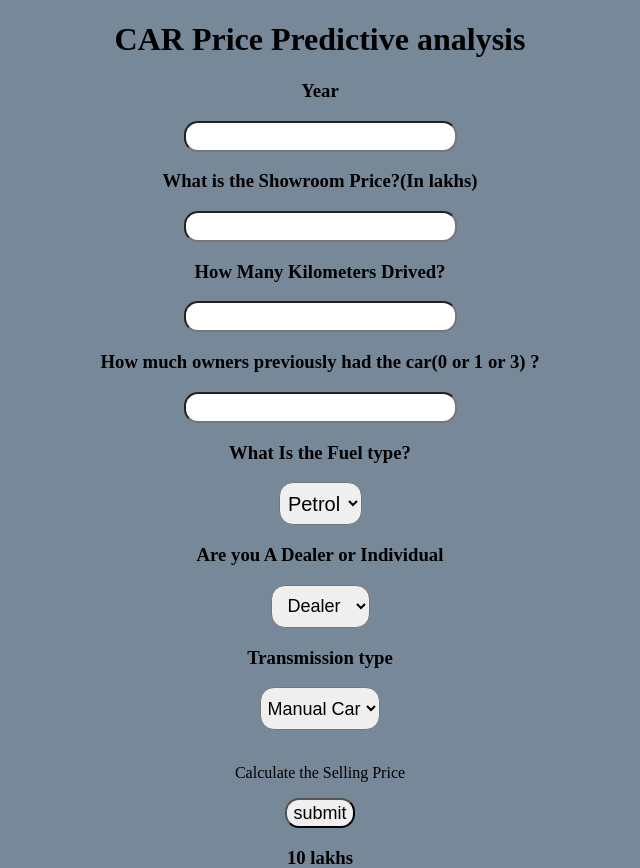
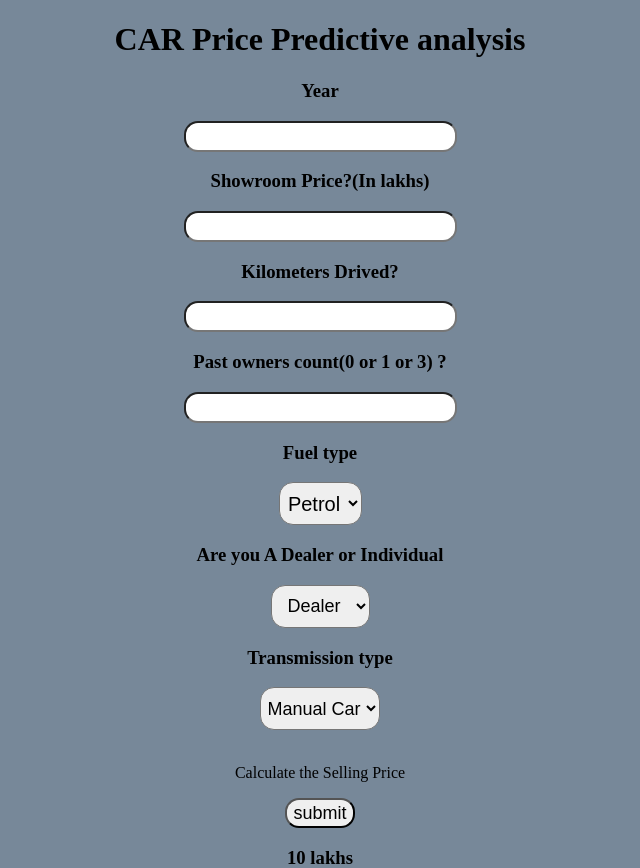
Before and after one commit to alokknight/CarPricePrediction, a Django app: template templates/indexcarpriceprediction.html in a window 1280 px wide. Shown: the top 868 px of the page, without its empty margins (320-960 px from the left). Run offline with Django 3.2, Linux system fonts and the light colour scheme; the template is opened without the code that fills it: most values are stand-ins (such as "Sample title", 1, 10 or a date in 2020).

Commit message:
firstcommit

```diff
--- a/carprice/views.py
+++ b/carprice/views.py
@@ -105,8 +105,8 @@ def carpriceprediction(request, format=None):
 
         #for json view
         #return JsonResponse({'predictions': predictions})
-
-        return render(request, 'indexcarpriceprediction.html',{'predictions': predictions})
+        prediction=round(predictions['prediction'],2)
+        return render(request, 'indexcarpriceprediction.html',{'prediction': prediction})
 
 
     else:
--- a/templates/indexcarpriceprediction.html
+++ b/templates/indexcarpriceprediction.html
@@ -14,13 +14,13 @@
             <h1>CAR Price Predictive analysis</h1>
             <h3>Year</h3>
             <input id="first" name="Year" type="number ">
-            <h3>What is the Showroom Price?(In lakhs)</h3>
+            <h3>Showroom Price?(In lakhs)</h3>
             <input id="second" name="Present_Price" required="required">
-            <h3>How Many Kilometers Drived?</h3>
+            <h3>Kilometers Drived?</h3>
             <input id="third" name="Kms_Driven" required="required">
-            <h3>How much owners previously had the car(0 or 1 or 3) ?</h3>
+            <h3>Past owners  count(0 or 1 or 3) ?</h3>
             <input id="fourth" name="Owner" required="required">
-            <h3>What Is the Fuel type?</h3>
+            <h3>Fuel type</h3>
             <select name="Fuel_Type_Petrol" id="fuel" required="required">
                 <option value="Petrol">Petrol</option>
                 <option value="Diesel">Diesel</option>
@@ -40,7 +40,7 @@
             <p>Calculate the Selling Price<P>
             <button id="sub" type="submit ">submit</button>
         </form>
-        <h3>{{predictions.prediction}} lakhs<h3>
+        <h3>{{prediction}} lakhs<h3>
         {% comment %} <br><h3>{{ error }}<h3>
         <br><h3>{{prediction}}<h3> {% endcomment %}
     </div>
```
Also changed, not shown: 3 other files.
